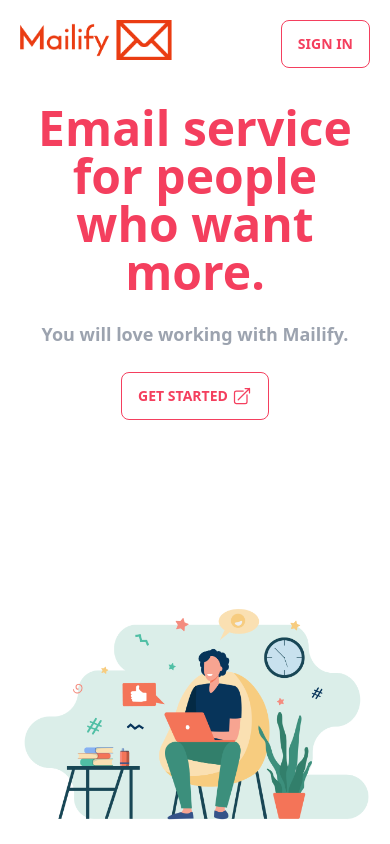
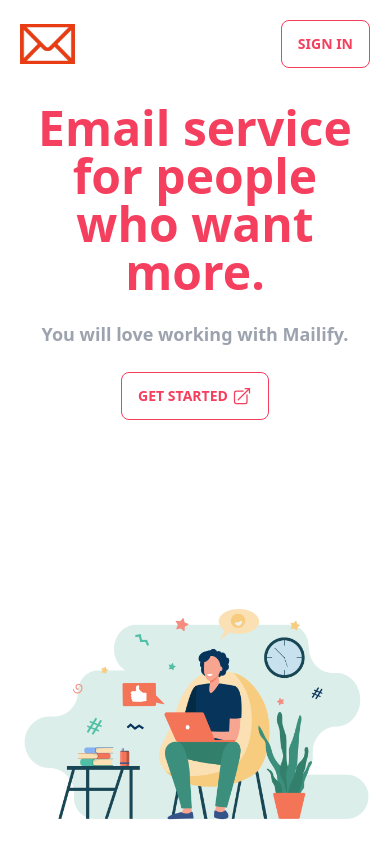
Before and after one commit to Pet3r1512/Mailify, a React (Vite) app in the folder ViteJS/: page / in a window 390 px wide. Built offline with nearby package versions, Linux system fonts and the light colour scheme.

Commit message:
Responsive

```diff
--- a/ViteJS/src/components/HeadBar.jsx
+++ b/ViteJS/src/components/HeadBar.jsx
@@ -1,8 +1,17 @@
 export default function HeadBar() {
   return (
-    <div className="flex w-full py-5 px-5 sm:px-0 justify-between bg-white">
+    <div className="flex w-full py-5 px-5 sm:px-0 items-center justify-between bg-white">
       <a href="/">
-        <img srcSet="/images/mailify.png 2.8x" alt="" />
+        <img
+          srcSet="/images/mailify.png 2.8x"
+          className="hidden sm:block"
+          alt=""
+        />
+        <img
+          srcSet="/images/mailify_logo.png 2.8x"
+          className="sm:hidden"
+          alt=""
+        />
       </a>
       <div className="flex gap-4">
         <a href="/signin">
--- a/ViteJS/src/pages/home.jsx
+++ b/ViteJS/src/pages/home.jsx
@@ -32,7 +32,7 @@
             </button>
           </a>
         </div>
-        <img className="mr-0" srcSet="/images/hero.png 3x" alt="" />
+        <img className="mr-0 sm:w-[60%]" srcSet="/images/hero.png 3x" alt="" />
       </div>
     </div>
   );
```
